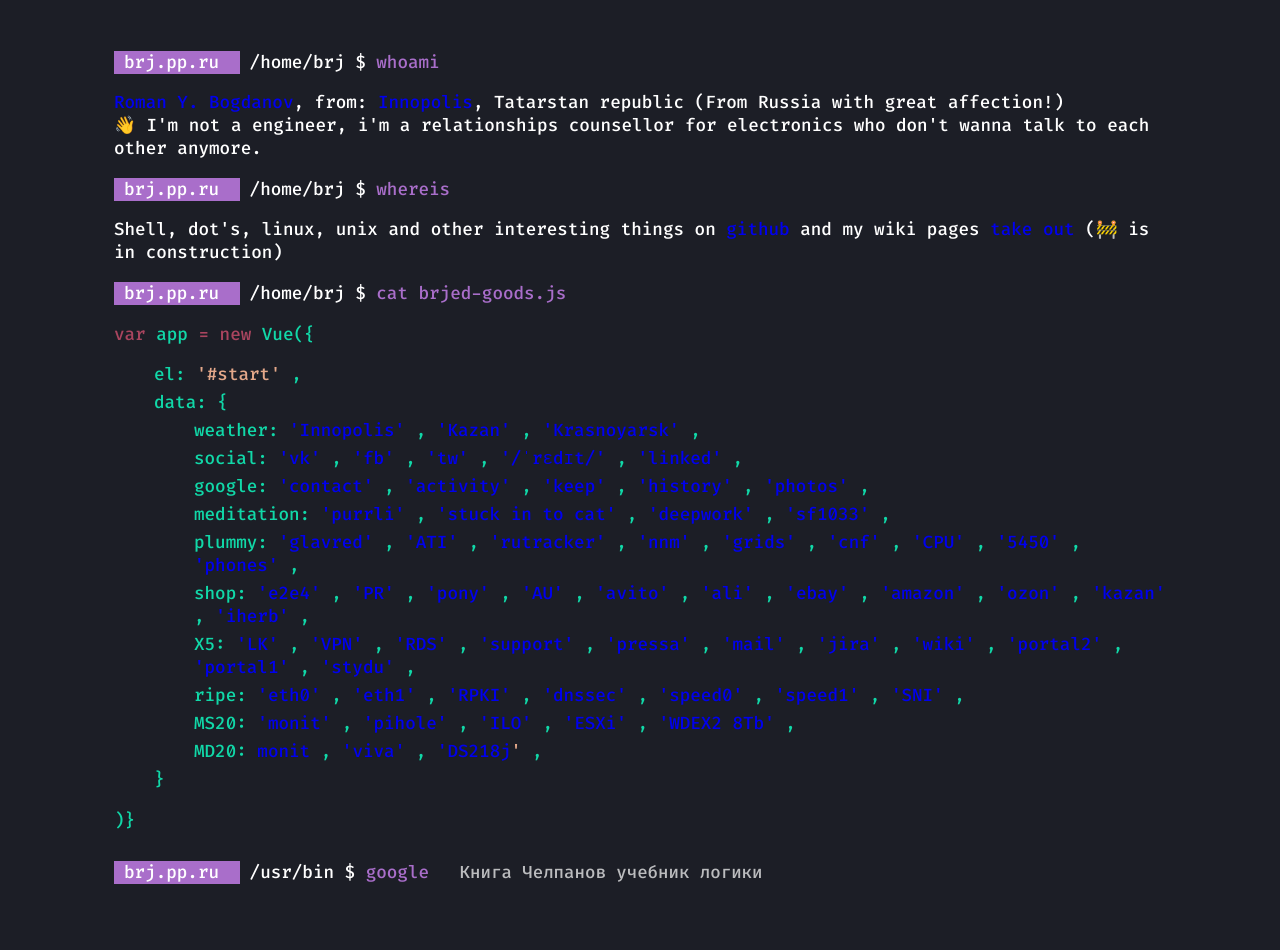
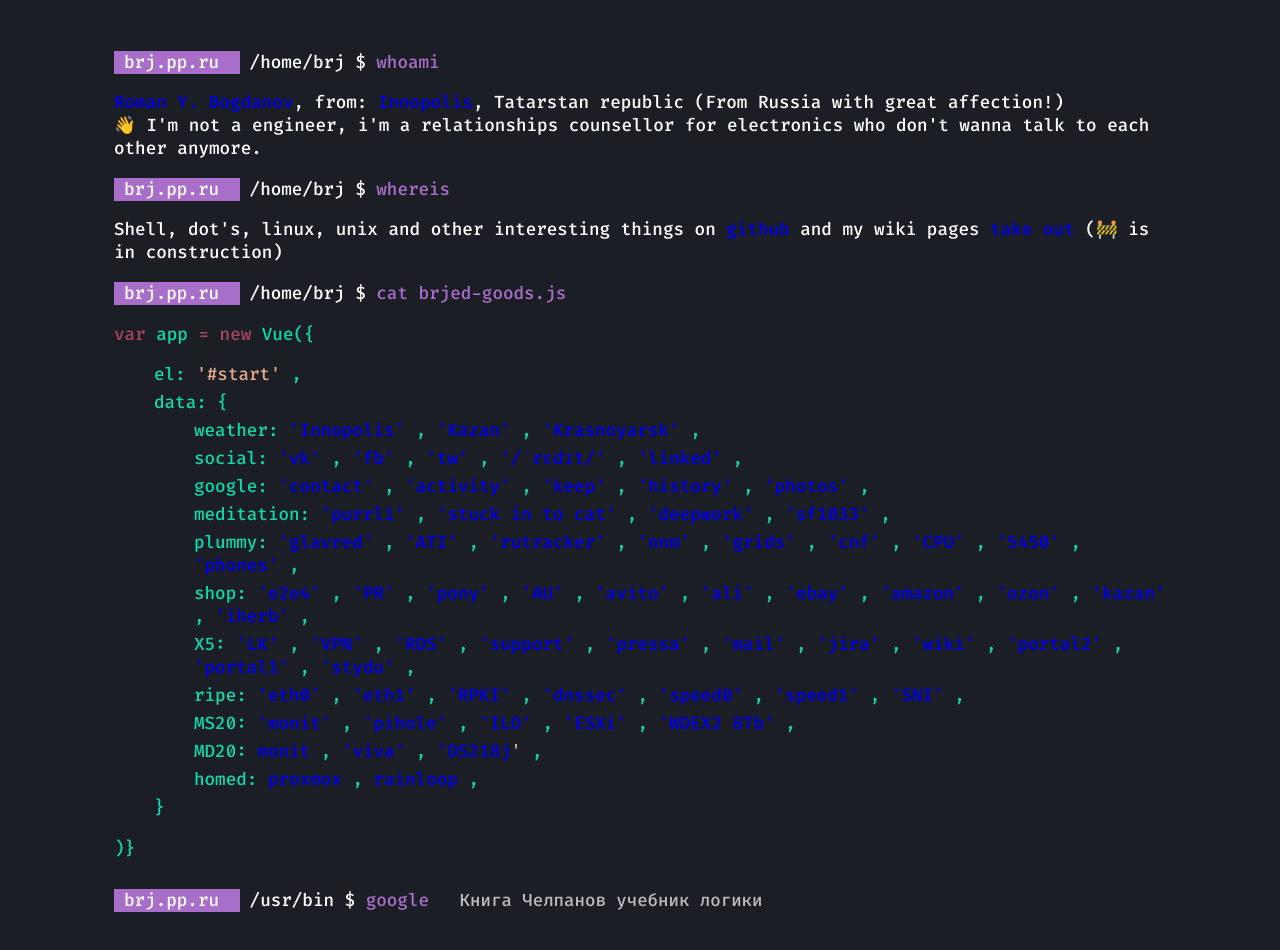
Before and after one commit to brjppru/brjppru.github.io, a plain HTML site: page index.html in a window 1280 px wide. Drawn offline with Linux system fonts and the light colour scheme.

Commit message:
2021-05-16-201128 another big bag of changes

```diff
--- a/index.html
+++ b/index.html
@@ -310,6 +310,17 @@
 
                             </li>
 
+                            <li>
+                                    <span class="name">homed:</span>
+
+                                    <span class="value"><a href='https://pve.brj.pp.ru:8006/'>proxmox</a></span>
+                                    <span class="name">,</span>
+
+                                    <span class="value"><a href='http://rain2.loop/'>rainloop</a></span>
+                                    <span class="name">,</span>
+
+                            </li>
+
                         </ul>
                 </li>
                 <li>
```
Also changed, not shown: 1 other file.
